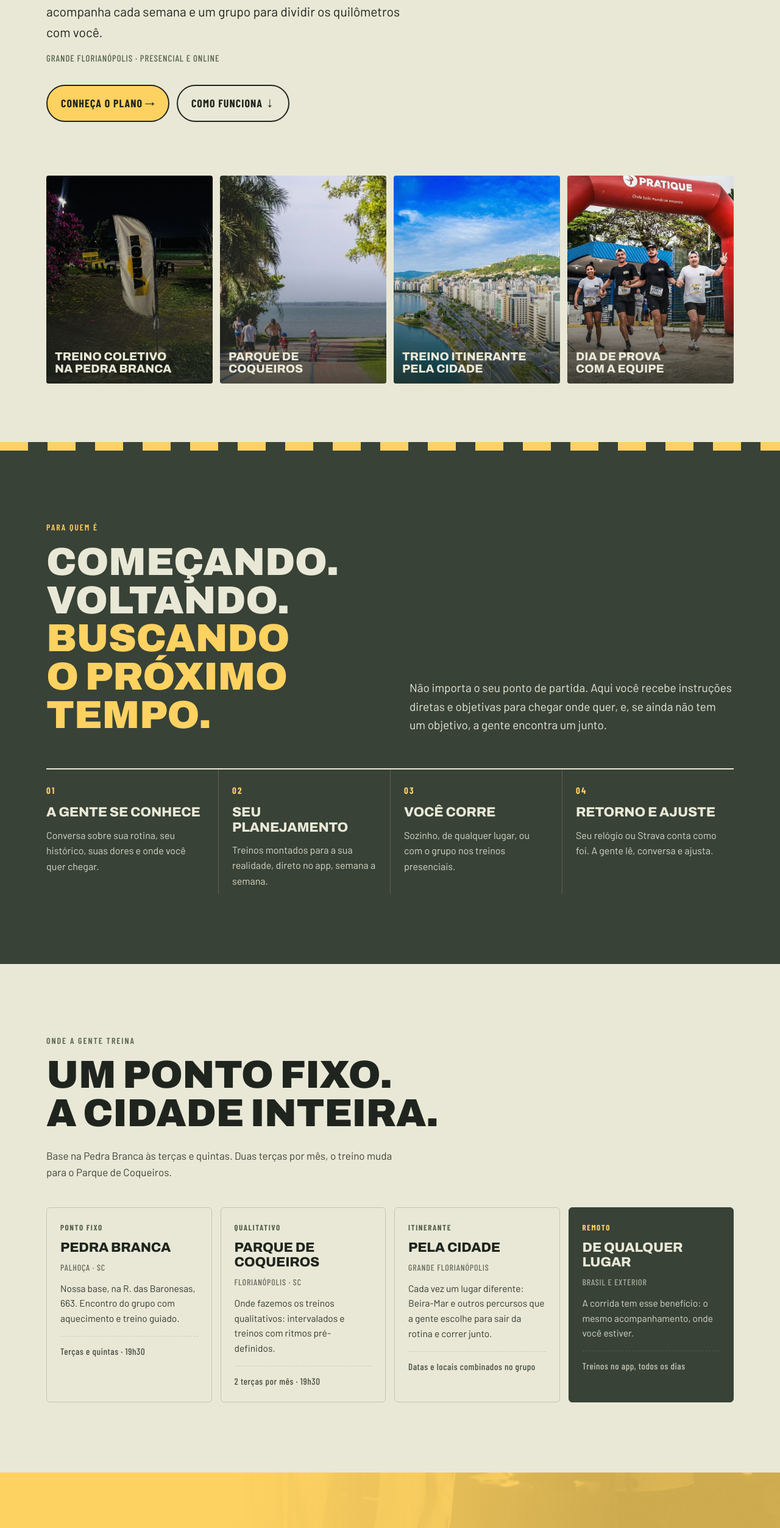
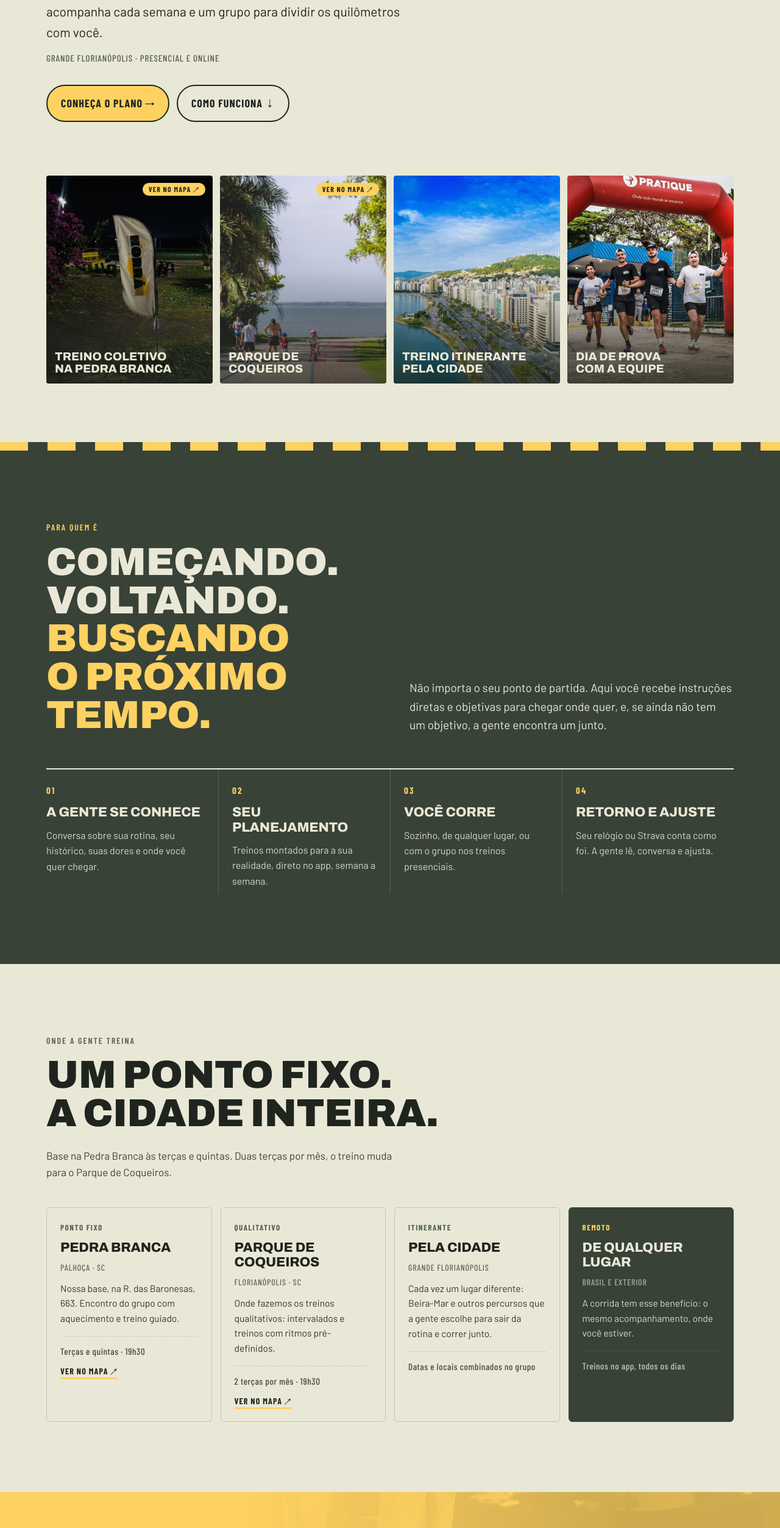
Before and after one commit to KorraRunningClub/korra-app, a Next.js app: page / in a window 1280 px wide. Shown: the part 676-3182 px from the top of the page at 61% size. Built offline with nearby package versions, Linux system fonts and the light colour scheme.

Commit message:
Links do mapa

```diff
--- a/app/globals.css
+++ b/app/globals.css
@@ -224,3 +224,9 @@ footer.escuro{--bg:var(--verde-2)}
 .closing-foto{display:flex;align-items:flex-end;min-height:clamp(560px,62vw,820px);padding-block:48px clamp(48px,6vw,80px);background:linear-gradient(180deg,rgba(31,37,30,0) 30%,rgba(31,37,30,.55) 60%,rgba(31,37,30,.92) 100%),url(/grupo-korra.jpg) center 25%/cover no-repeat}
 .closing-foto>.wrap{width:100%}
 @media (max-width:700px){.closing-foto{min-height:620px;background-position:center,38% 20%}}
+
+/* fotos que abrem o Google Maps */
+.ph-mapa{text-decoration:none;transition:transform .15s,box-shadow .15s}
+.ph-mapa:hover{transform:translateY(-3px);box-shadow:0 14px 28px -16px rgba(31,37,30,.7)}
+.ph-mapa .chip-mapa{position:absolute;top:12px;right:12px;font-family:var(--f-label);font-weight:700;letter-spacing:.1em;text-transform:uppercase;font-size:12px;padding:4px 10px;border-radius:999px;background:var(--amarelo);color:var(--tinta)}
+.link-mapa{font-family:var(--f-label);font-weight:700;letter-spacing:.08em;text-transform:uppercase;font-size:14px;color:inherit;text-decoration:underline;text-decoration-color:var(--amarelo);text-decoration-thickness:3px;text-underline-offset:5px}
--- a/app/page.tsx
+++ b/app/page.tsx
@@ -28,8 +28,8 @@ export default function Home() {
 
         <div className="wrap" style={{ paddingBottom: "clamp(56px,8vw,96px)" }}>
           <div className="strip">
-            <div className="ph ph-foto" style={{ backgroundImage: "url(/pedra-branca.jpg)" }}><span>Treino coletivo<br />na Pedra Branca</span></div>
-            <div className="ph ph-foto" style={{ backgroundImage: "url(/parque-coqueiros.jpg)" }}><span>Parque de<br />Coqueiros</span></div>
+            <a className="ph ph-foto ph-mapa" href="https://www.google.com/maps/search/?api=1&query=R.+das+Baronesas%2C+663+-+Pedra+Branca%2C+Palho%C3%A7a+-+SC" target="_blank" rel="noopener noreferrer" style={{ backgroundImage: "url(/pedra-branca.jpg)" }} aria-label="Ver Pedra Branca no Google Maps"><span className="chip-mapa">Ver no mapa ↗</span><span>Treino coletivo<br />na Pedra Branca</span></a>
+            <a className="ph ph-foto ph-mapa" href="https://www.google.com/maps/search/?api=1&query=Parque+de+Coqueiros%2C+Florian%C3%B3polis+-+SC" target="_blank" rel="noopener noreferrer" style={{ backgroundImage: "url(/parque-coqueiros.jpg)" }} aria-label="Ver Parque de Coqueiros no Google Maps"><span className="chip-mapa">Ver no mapa ↗</span><span>Parque de<br />Coqueiros</span></a>
             <div className="ph ph-foto" style={{ backgroundImage: "url(/itinerante-beira-mar.jpg)" }}><span>Treino itinerante<br />pela cidade</span></div>
             <div className="ph ph-foto" style={{ backgroundImage: "url(/dia-de-prova.jpg)" }}><span>Dia de prova<br />com a equipe</span></div>
           </div>
@@ -71,6 +71,7 @@ export default function Home() {
                 <span className="city">Palhoça · SC</span>
                 <p>Nossa base, na R. das Baronesas, 663. Encontro do grupo com aquecimento e treino guiado.</p>
                 <div className="when">Terças e quintas · 19h30</div>
+                <a className="link-mapa" href="https://www.google.com/maps/search/?api=1&query=R.+das+Baronesas%2C+663+-+Pedra+Branca%2C+Palho%C3%A7a+-+SC" target="_blank" rel="noopener noreferrer">Ver no mapa ↗</a>
               </article>
               <article className="loc">
                 <span className="kind">Qualitativo</span>
@@ -78,6 +79,7 @@ export default function Home() {
                 <span className="city">Florianópolis · SC</span>
                 <p>Onde fazemos os treinos qualitativos: intervalados e treinos com ritmos pré-definidos.</p>
                 <div className="when">2 terças por mês · 19h30</div>
+                <a className="link-mapa" href="https://www.google.com/maps/search/?api=1&query=Parque+de+Coqueiros%2C+Florian%C3%B3polis+-+SC" target="_blank" rel="noopener noreferrer">Ver no mapa ↗</a>
               </article>
               <article className="loc">
                 <span className="kind">Itinerante</span>
```
